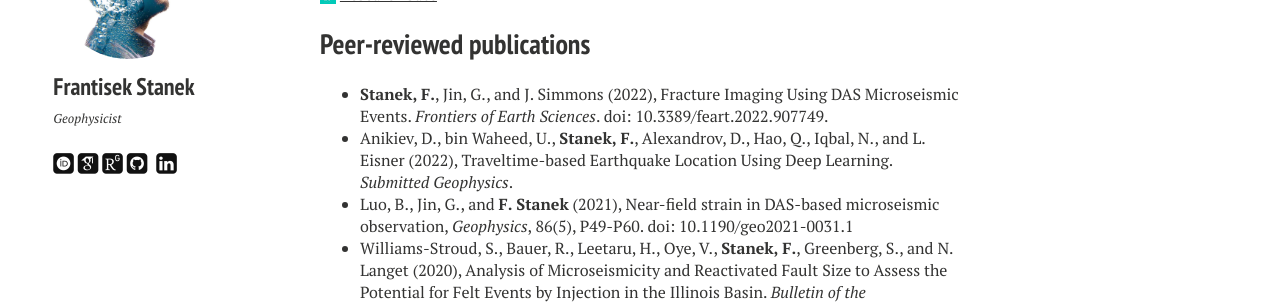
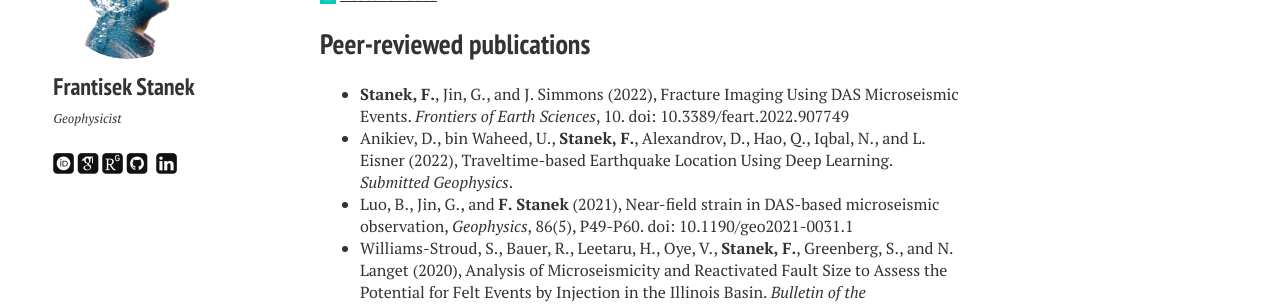
Before and after one commit to StanekFr/StanekFr.github.io, a Jekyll site: the page built from publications/index.md, in a window 1280 px wide and 900 px high, scrolled down 313 px. Shown: the part 155-459 px from the top of the window. Built offline with Jekyll 4.4.1, drawn with Linux system fonts in a browser that asks for light colours; nearby versions of some CDN libraries; some web fonts are replaced.

Commit message:
Update index.md

```diff
--- a/publications/index.md
+++ b/publications/index.md
@@ -12,7 +12,7 @@ modified: 2022-07-17
 <!-- ![Publons]({{ site.url }}/images/orcid.png) [Publons]((https://orcid.org/my-orcid?orcid=0000-0002-0037-9239))  -->
 
 ## Peer-reviewed publications
-- **Stanek, F.**, Jin, G., and J. Simmons (2022), Fracture Imaging Using DAS Microseismic Events. *Frontiers of Earth Sciences*. doi: 10.3389/feart.2022.907749.
+- **Stanek, F.**, Jin, G., and J. Simmons (2022), Fracture Imaging Using DAS Microseismic Events. *Frontiers of Earth Sciences*, 10. doi: 10.3389/feart.2022.907749
 - Anikiev, D., bin Waheed, U., **Stanek, F.**, Alexandrov, D., Hao, Q., Iqbal, N., and L. Eisner (2022), Traveltime-based Earthquake Location Using Deep Learning. *Submitted Geophysics*.
 - Luo, B., Jin, G., and **F. Stanek** (2021), Near-field strain in DAS-based microseismic observation, *Geophysics*, 86(5), P49-P60. doi: 10.1190/geo2021-0031.1
 - Williams-Stroud, S., Bauer, R., Leetaru, H., Oye, V., **Stanek, F.**, Greenberg, S., and N. Langet (2020), Analysis of Microseismicity and Reactivated Fault Size to Assess the Potential for Felt Events by Injection in the Illinois Basin. *Bulletin of the Seismological Society of America*, 110 (5), 2188-2204.
```
